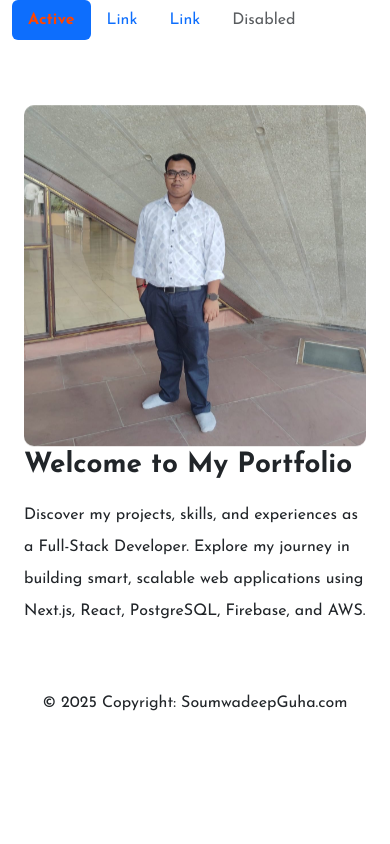
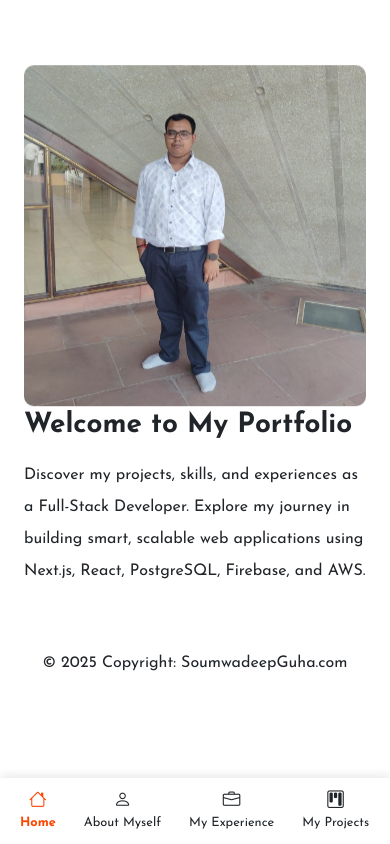
Before and after one commit to S-Guha-Systems/SoumwadeepPortfolio, a Next.js app: page / in a window 390 px wide. Built offline with nearby package versions, Linux system fonts and the light colour scheme.

Commit message:
Added navbar

```diff
--- a/app/globals.css
+++ b/app/globals.css
@@ -19,17 +19,95 @@ img {
   width: 100%;
   height: auto;
 }
+/* --- Mobile bottom nav (Glassmorphism style) --- */
 .mob-nav {
+  position: fixed;
+  left: 0;
+  right: 0;
+  bottom: 0;
+  z-index: 1030;
+  background: rgba(255, 255, 255, 0.75); /* light translucent base */
+  backdrop-filter: blur(10px) saturate(180%);
+  -webkit-backdrop-filter: blur(10px) saturate(180%);
+  border-top: 1px solid rgba(255, 255, 255, 0.4);
+  box-shadow: 0 -2px 10px rgba(0, 0, 0, 0.1);
+  padding: 0.25rem 0.5rem calc(env(safe-area-inset-bottom) + 0.25rem);
+  transition: background-color 0.3s ease, backdrop-filter 0.3s ease;
+}
+
+/* Dark mode variant */
+@media (prefers-color-scheme: dark) {
+  .mob-nav {
+    background: rgba(9, 8, 31, 0.75); /* your dark theme color translucent */
+    border-top: 1px solid rgba(255, 255, 255, 0.15);
+    box-shadow: 0 -2px 10px rgba(0, 0, 0, 0.6);
+  }
+}
+
+.mob-nav .scroll-row {
+  display: flex;
+  gap: 0.25rem;
+  overflow-x: auto !important;
+  -webkit-overflow-scrolling: touch;
+  scroll-snap-type: x proximity;
+}
+.mob-nav .scroll-row::-webkit-scrollbar {
   display: none;
 }
-@media only screen and (max-width: 962px) {
-  .mob-nav {
+
+.mob-nav .nav-link {
+  display: flex;
+  flex-direction: column;
+  align-items: center;
+  gap: 0.15rem;
+  padding: 0.5rem 0.75rem;
+  border-radius: 0.75rem;
+  white-space: nowrap;
+  scroll-snap-align: center;
+  color: var(--bs-body-color);
+  background: transparent;
+  backdrop-filter: none;
+  transition: all 0.3s ease;
+}
+
+.mob-nav .nav-link .bi {
+  font-size: 1.1rem;
+  line-height: 1;
+}
+
+/* Active link on mobile */
+.mob-nav .nav-link.active {
+  /* color: var(--bs-success) !important; */
+  /* background: rgb(255, 0, 0); */
+  font-weight: bold !important;
+  backdrop-filter: blur(5px);
+}
+
+/* Give the page some bottom space so content isn't hidden behind the bar */
+@media (max-width: 991.98px) {
+  body {
+    padding-bottom: 70px;
+  }
+  .active {
+    color: inherit;
+    font-weight: bold !important;
+  }
+}
+
+/* Show/Hide helpers */
+.pc-nav {
+  display: none;
+}
+@media (min-width: 992px) {
+  /* lg and up */
+  .pc-nav {
     display: block;
   }
-  .pc-nav {
+  .mob-nav {
     display: none;
   }
 }
+
 /* 360 deg rotation */
 /* .loading { width: 80px; animation-name: spin; animation-duration: 5s; animation-iteration-count: infinite; animation-timing-function: linear; }
 
--- a/components/MainNavbar.tsx
+++ b/components/MainNavbar.tsx
@@ -4,14 +4,14 @@ import Link from "next/link";
 import { usePathname } from "next/navigation";
 
 const pages = [
-  { name: "Home", href: "/" },
-  { name: "About Myself", href: "/about" },
-  { name: "My Experience", href: "/experience" },
-  { name: "My Projects", href: "/projects" },
-  { name: "My Certificates", href: "/certificates" },
-  { name: "My Blogs", href: "/blogs" },
-  { name: "Contact Me", href: "/contact" },
-  { name: "Login", href: "/login" },
+  { name: "Home", href: "/", icon: "bi-house" },
+  { name: "About Myself", href: "/about", icon: "bi-person" },
+  { name: "My Experience", href: "/experience", icon: "bi-briefcase" },
+  { name: "My Projects", href: "/projects", icon: "bi-kanban" },
+  { name: "My Certificates", href: "/certificates", icon: "bi-patch-check" },
+  { name: "My Blogs", href: "/blogs", icon: "bi-journal-text" },
+  { name: "Contact Me", href: "/contact", icon: "bi-envelope" },
+  { name: "Login", href: "/login", icon: "bi-box-arrow-in-right" },
 ];
 const MainNavbar = () => {
   const pathname = usePathname();
@@ -54,30 +54,27 @@ const MainNavbar = () => {
         </nav>
       </div>
       {/* Mobile Navbar */}
-      <div className="mob-nav">
-        <ul className="nav nav-pills">
-          <li className="nav-item">
-            <a className="nav-link active" aria-current="page" href="#">
-              Active
-            </a>
-          </li>
-          <li className="nav-item">
-            <a className="nav-link" href="#">
-              Link
-            </a>
-          </li>
-          <li className="nav-item">
-            <a className="nav-link" href="#">
-              Link
-            </a>
-          </li>
-          <li className="nav-item">
-            <a className="nav-link disabled" aria-disabled="true">
-              Disabled
-            </a>
-          </li>
-        </ul>
-      </div>
+      <nav className="mob-nav">
+        <div className="scroll-row">
+          <ul className="nav flex-nowrap">
+            {pages.map((p) => {
+              const active = pathname === p.href;
+              return (
+                <li className="nav-item me-1" key={p.name}>
+                  <Link
+                    href={p.href}
+                    className={`nav-link ${active ? "active" : ""}`}
+                    aria-label={p.name}
+                  >
+                    <i className={`bi ${p.icon}`} />
+                    <span style={{ fontSize: ".8rem" }}>{p.name}</span>
+                  </Link>
+                </li>
+              );
+            })}
+          </ul>
+        </div>
+      </nav>
     </>
   );
 };
```
